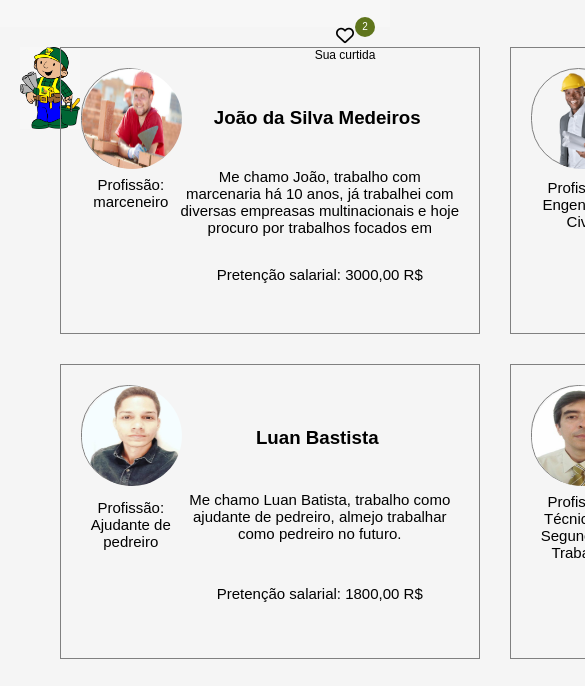
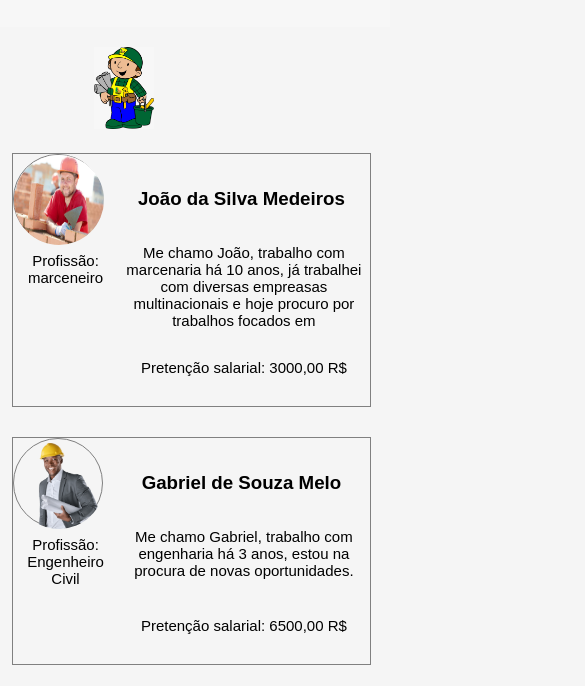
Before and after one commit to GuiCoelho-S/page_funcionarios, a plain HTML site: page index.html in a window 390 px wide. Shown: the part 147-833 px from the top of the page, 585 px wide, since content can reach past the window. Drawn offline with Linux system fonts and the light colour scheme.

Commit message:
bug1/responsividade

```diff
--- a/index.html
+++ b/index.html
@@ -6,6 +6,7 @@
     <meta name="viewport" content="width=device-width, initial-scale=1.0">
     <title>Feed Funcionários </title>
     <link rel="stylesheet" href="./style/main.css">
+    <link rel="stylesheet" href=".././style/responsive.css">
 </head>
 <body>
     <header>
@@ -132,7 +133,7 @@
 
             </article>
             <article class="container_grid">
-                <div class="item1"><img class="foto_perfil"src="./img/jonas.jpg"></div>
+                <div class="item1"><img class="foto_perfil"src="./img/Jonas.jpg"></div>
                 <h3 class="item2">Jonas de Albuquerque Santos</h3>
                 <p class="item3">Profissão: Técnico de Segunça no Trabalho</p>
                 <p class="item4">Pretenção salarial: 4000,00 R$</p>
@@ -149,7 +150,7 @@
             </article>
             <article class="container_grid">
                 <div class="item1"><img class="foto_perfil"src="./img/angela.jpg"></div>
-                <h3 class="item2">Angela Macia de Azevedo</h3>
+                <h3 class="item2">Angela Marcia de Azevedo</h3>
                 <p class="item3">Profissão: jardineira</p>
                 <p class="item4">Pretenção salarial: 4000,00 R$</p>
                 <p class="item5">Me chamo Angela, estudo design de interiores e trabalho como jardineira para complementar a renda mensal, possui experi~encia de 8 meses.</p>
--- a/style/main.css
+++ b/style/main.css
@@ -335,8 +335,8 @@ h2 {
 
 
     .dropdown {
-    position: relative;
-    display: inline-block;
+      position: relative;
+      z-index: 1;
     }
     .dropdown-child {
     display: none;
--- /dev/null
+++ b/style/responsive.css
@@ -0,0 +1,60 @@
+@media screen and (max-width:900px){
+    .perfil {
+        grid-template-columns: 1fr;
+    }
+    .container_main {
+        flex-direction: column;
+        align-items: center;
+    }
+    .item1{
+        width:100px;
+    }
+    .item3 {
+        width: 100px;
+    }
+
+}
+@media screen and (max-width:1200px) {
+    main {
+        margin:0 auto;
+    }
+    .container_main {
+        flex-direction: column;
+        align-items: center;
+    }
+    .header-ctn {
+        display:none;
+    }
+    .mascote {
+        margin-left: 35px;
+    }
+
+    .perfil {
+        margin-top:20px;
+    }
+}
+@media screen and (max-width:600px) {
+    .container_main {
+        width: 100%;
+        height: auto;
+    }
+    .container_grid {
+        width: 92%;
+        padding:0;
+    }
+    .foto_perfil {
+        width: 90px;
+        height: 90px;
+    }
+    .item1 {
+        width:90px;
+        height: 90px;
+    }
+    .menu_navegacao {
+        width:80%;
+    }
+    .perfil {
+        width:100%;
+        margin-left:24px;
+    }
+}
```
